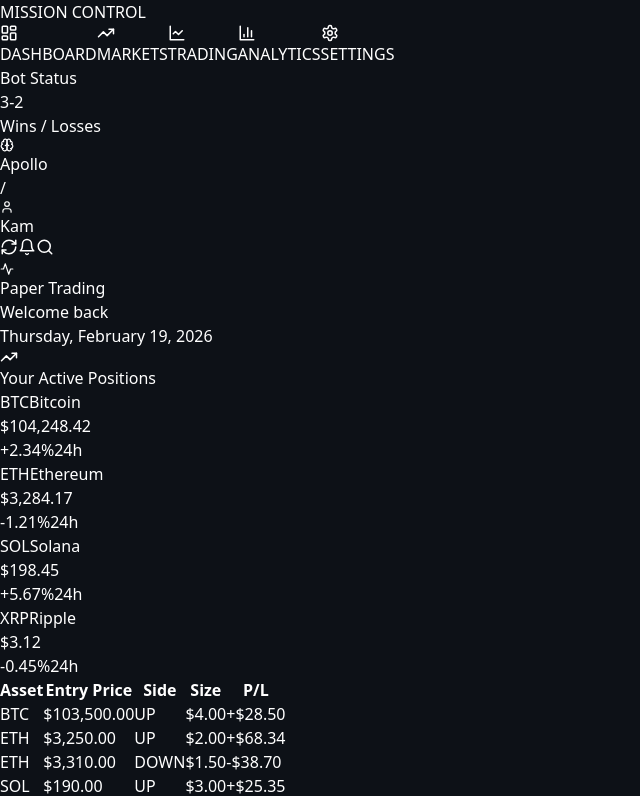
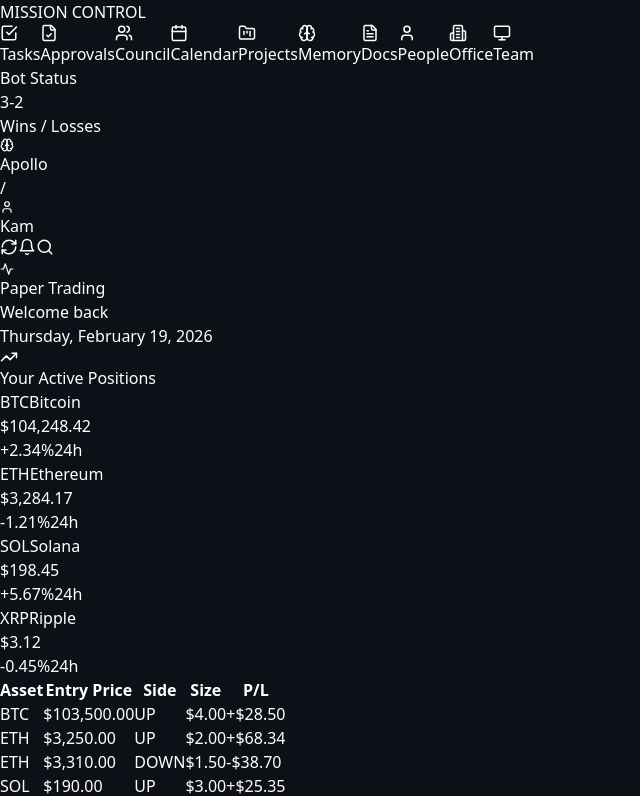
Before and after one commit to Henryfud/mission-control, a Next.js app: page / in a window 1280 px wide. Shown: the top 796 px of the page, without its empty margins (0-640 px from the left). Built offline with nearby package versions, Linux system fonts and the light colour scheme.

Commit message:
Update sidebar with Tasks, Approvals, Council, Calendar, Projects, Memory, Docs, People, Office, Team

```diff
--- a/src/app/page.tsx
+++ b/src/app/page.tsx
@@ -14,16 +14,29 @@ import {
   Brain,
   Bell,
   Search,
-  User
+  User,
+  CheckSquare,
+  FileCheck,
+  Users,
+  Calendar,
+  FolderKanban,
+  FileText,
+  Monitor,
+  Building2
 } from 'lucide-react'
 
 // Navigation items
 const navItems = [
-  { id: 'dashboard', label: 'DASHBOARD', icon: LayoutDashboard, active: true },
-  { id: 'markets', label: 'MARKETS', icon: TrendingUp },
-  { id: 'trading', label: 'TRADING', icon: LineChart },
-  { id: 'analytics', label: 'ANALYTICS', icon: BarChart3 },
-  { id: 'settings', label: 'SETTINGS', icon: Settings },
+  { id: 'tasks', label: 'Tasks', icon: CheckSquare, active: true },
+  { id: 'approvals', label: 'Approvals', icon: FileCheck },
+  { id: 'council', label: 'Council', icon: Users },
+  { id: 'calendar', label: 'Calendar', icon: Calendar },
+  { id: 'projects', label: 'Projects', icon: FolderKanban },
+  { id: 'memory', label: 'Memory', icon: Brain },
+  { id: 'docs', label: 'Docs', icon: FileText },
+  { id: 'people', label: 'People', icon: User },
+  { id: 'office', label: 'Office', icon: Building2 },
+  { id: 'team', label: 'Team', icon: Monitor },
 ]
 
 // Sample crypto data
@@ -128,7 +141,7 @@ export default function Dashboard() {
         </div>
 
         {/* Navigation */}
-        <nav className="flex-1 p-3 space-y-1">
+        <nav className="flex-1 p-2 space-y-1">
           {navItems.map((item) => (
             <button
               key={item.id}
```
